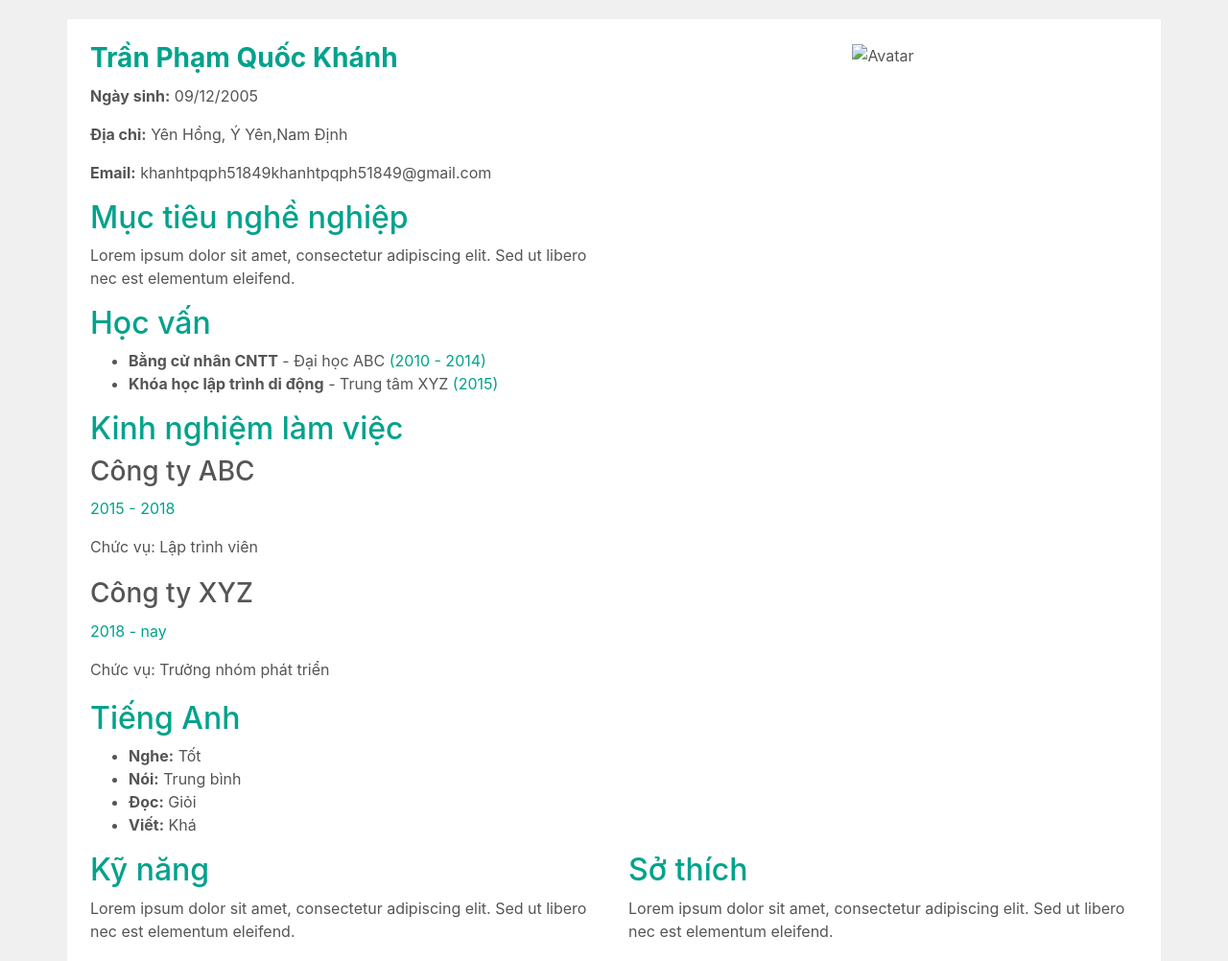
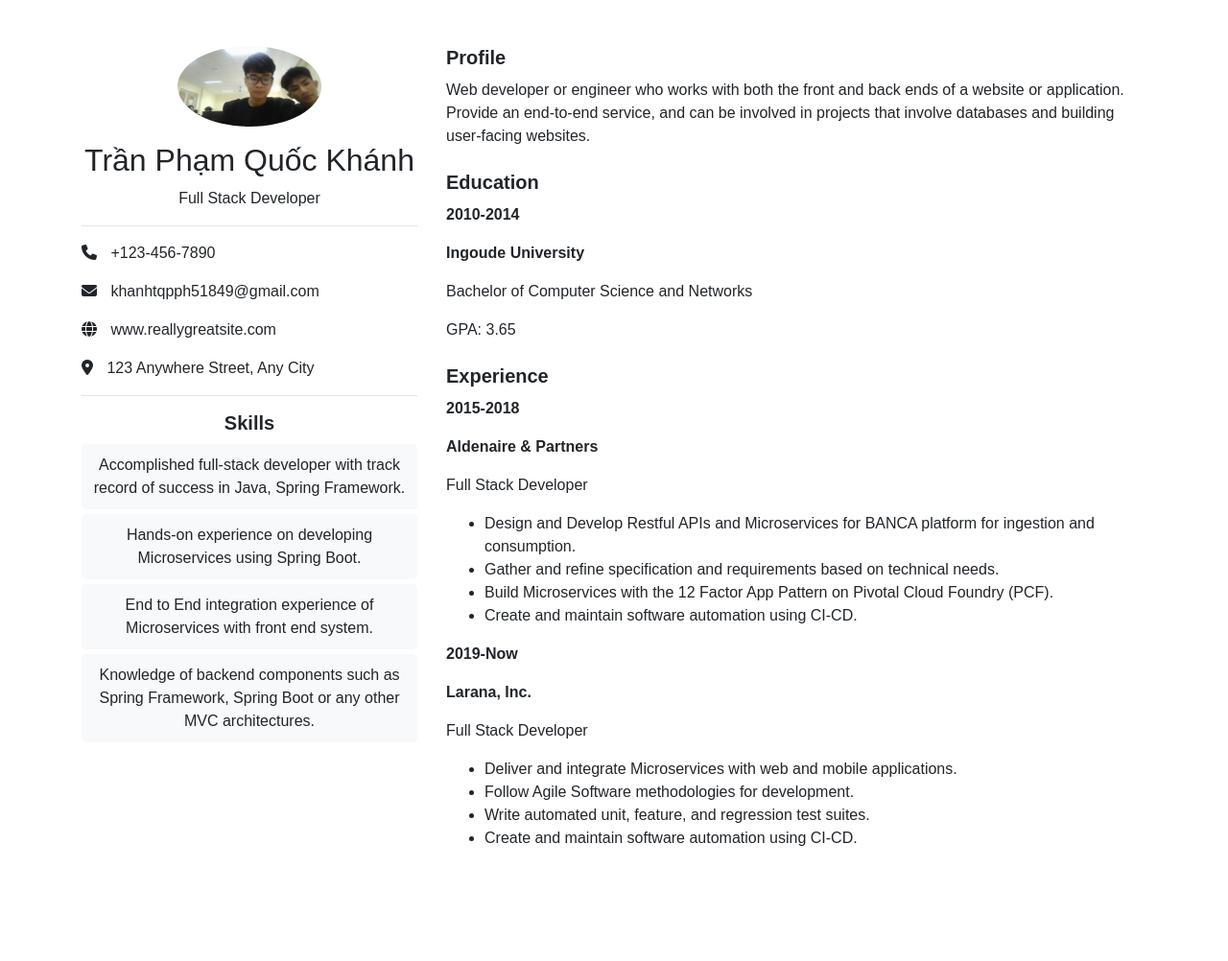
Before and after one commit to khanhtpq02/khanhtpq02.github.io, a plain HTML site: page index.html in a window 1280 px wide. Shown: the top 1002 px of the page at 96% size. After the commit the page ends 902 px from the top, so only its background shows below. Drawn offline with nearby package versions, Linux system fonts and the light colour scheme.

Commit message:
Update index.html

```diff
--- a/index.html
+++ b/index.html
@@ -3,124 +3,97 @@
 <head>
     <meta charset="UTF-8">
     <meta name="viewport" content="width=device-width, initial-scale=1.0">
-  <title>CV của bạn</title>
-  <link rel="stylesheet" href="https://maxcdn.bootstrapcdn.com/bootstrap/4.5.2/css/bootstrap.min.css">
+    <title>CV - Trần Phạm Quốc Khánh</title>
+    <link href="https://stackpath.bootstrapcdn.com/bootstrap/4.5.2/css/bootstrap.min.css" rel="stylesheet">
     <style>
         body {
-      background-color: #f0f0f0;
-      padding: 20px;
-      color: #555; /* Màu chữ chính */
+            font-family: Arial, sans-serif;
         }
-    .avatar {
-      max-width: 100%;
-      height: auto;
+        .profile-img {
+            width: 100%;
+            max-width: 150px;
+            border-radius: 50%;
         }
-    .name {
-      font-size: 28px;
+        .section-title {
             font-weight: bold;
-      color: #00a28c; /* Màu tên nổi bật */
             margin-bottom: 10px;
         }
-    .section-title {
-      color: #00a28c; /* Màu tiêu đề nổi bật */
+        .contact-info i {
+            margin-right: 10px;
         }
-    .highlight {
-      background-color: #00a28c;
-      color: white;
-      padding: 5px 10px;
-      border-radius: 4px;
+        .skills ul {
+            list-style: none;
+            padding-left: 0;
         }
-    .date {
-      color: #00a28c; /* Màu ngày tháng năm */
-    }
-    .work-experience {
-      margin-bottom: 20px; /* Khoảng cách giữa các mục kinh nghiệm làm việc */
-    }
-    .work-experience h3 {
-      margin-bottom: 10px; /* Khoảng cách giữa tiêu đề và nội dung */
+        .skills ul li {
+            background: #f8f9fa;
+            margin-bottom: 5px;
+            padding: 10px;
+            border-radius: 5px;
         }
     </style>
 </head>
 <body>
-  <div class="container bg-white p-4">
-    <!-- Hàng 1 -->
+    <div class="container mt-5">
         <div class="row">
-      <div class="col-md-6">
-        <h2 class="name">Trần Phạm Quốc Khánh </h2>
-        <p><strong>Ngày sinh:</strong> 09/12/2005</p>
-        <p><strong>Địa chỉ:</strong> Yên Hồng, Ý Yên,Nam Định</p>
-        <p><strong>Email:</strong> khanhtpqph51849khanhtpqph51849@gmail.com</p>
+            <div class="col-md-4 text-center">
+                <img src="https://github.com/khanhtpq02/khanhtpq02.github.io/blob/main/234.jpg" alt="Profile Image" class="profile-img mb-3">
+                <h2>Trần Phạm Quốc Khánh</h2>
+                <p>Full Stack Developer</p>
+                <hr>
+                <div class="contact-info text-left">
+                    <p><i class="fas fa-phone"></i> +123-456-7890</p>
+                    <p><i class="fas fa-envelope"></i> khanhtqpph51849@gmail.com</p>
+                    <p><i class="fas fa-globe"></i> www.reallygreatsite.com</p>
+                    <p><i class="fas fa-map-marker-alt"></i> 123 Anywhere Street, Any City</p>
                 </div>
-      <div class="col-md-6 text-center">
-        <img src="avatar.jpg" alt="Avatar" class="avatar">
-      </div>
-    </div>
-
-    <!-- Hàng 2 -->
-    <div class="row">
-      <div class="col-md-6">
-        <h2 class="section-title">Mục tiêu nghề nghiệp</h2>
-        <p>Lorem ipsum dolor sit amet, consectetur adipiscing elit. Sed ut libero nec est elementum eleifend.</p>
-      </div>
-    </div>
-
-    <!-- Hàng 3 -->
-    <div class="row">
-      <div class="col-md-6">
-        <h2 class="section-title">Học vấn</h2>
+                <hr>
+                <div class="skills">
+                    <h5 class="section-title">Skills</h5>
                     <ul>
-          <li><strong>Bằng cử nhân CNTT</strong> - Đại học ABC <span class="date"> (2010 - 2014)</span></li>
-          <li><strong>Khóa học lập trình di động</strong> - Trung tâm XYZ <span class="date">(2015)</span></li>
+                        <li>Accomplished full-stack developer with track record of success in Java, Spring Framework.</li>
+                        <li>Hands-on experience on developing Microservices using Spring Boot.</li>
+                        <li>End to End integration experience of Microservices with front end system.</li>
+                        <li>Knowledge of backend components such as Spring Framework, Spring Boot or any other MVC architectures.</li>
                     </ul>
                 </div>
             </div>
-
-    <!-- Hàng 4 -->
-    <div class="row">
-      <div class="col-md-6">
-        <h2 class="section-title">Kinh nghiệm làm việc</h2>
-        <div class="work-experience">
-          <h3>Công ty ABC</h3>
-          <p><span class="date">2015 - 2018</span></p>
-          <p>Chức vụ: Lập trình viên</p>
+            <div class="col-md-8">
+                <div class="profile">
+                    <h5 class="section-title">Profile</h5>
+                    <p>Web developer or engineer who works with both the front and back ends of a website or application. Provide an end-to-end service, and can be involved in projects that involve databases and building user-facing websites.</p>
                 </div>
-        <div class="work-experience">
-          <h3>Công ty XYZ</h3>
-          <p><span class="date">2018 - nay</span></p>
-          <p>Chức vụ: Trưởng nhóm phát triển</p>
+                <div class="education mt-4">
+                    <h5 class="section-title">Education</h5>
+                    <p><strong>2010-2014</strong></p>
+                    <p><strong>Ingoude University</strong></p>
+                    <p>Bachelor of Computer Science and Networks</p>
+                    <p>GPA: 3.65</p>
+                </div>
+                <div class="experience mt-4">
+                    <h5 class="section-title">Experience</h5>
+                    <p><strong>2015-2018</strong></p>
+                    <p><strong>Aldenaire & Partners</strong></p>
+                    <p>Full Stack Developer</p>
+                    <ul>
+                        <li>Design and Develop Restful APIs and Microservices for BANCA platform for ingestion and consumption.</li>
+                        <li>Gather and refine specification and requirements based on technical needs.</li>
+                        <li>Build Microservices with the 12 Factor App Pattern on Pivotal Cloud Foundry (PCF).</li>
+                        <li>Create and maintain software automation using CI-CD.</li>
+                    </ul>
+                    <p><strong>2019-Now</strong></p>
+                    <p><strong>Larana, Inc.</strong></p>
+                    <p>Full Stack Developer</p>
+                    <ul>
+                        <li>Deliver and integrate Microservices with web and mobile applications.</li>
+                        <li>Follow Agile Software methodologies for development.</li>
+                        <li>Write automated unit, feature, and regression test suites.</li>
+                        <li>Create and maintain software automation using CI-CD.</li>
+                    </ul>
                 </div>
             </div>
         </div>
-
-    <!-- Hàng 5 -->
-    <div class="row">
-      <div class="col-md-6">
-        <h2 class="section-title">Tiếng Anh</h2>
-        <ul>
-          <li><strong>Nghe:</strong> Tốt</li>
-          <li><strong>Nói:</strong> Trung bình</li>
-          <li><strong>Đọc:</strong> Giỏi</li>
-          <li><strong>Viết:</strong> Khá</li>
-        </ul>
     </div>
-    </div>
-
-    <!-- Hàng 6 -->
-    <div class="row">
-      <div class="col-md-6">
-        <h2 class="section-title">Kỹ năng</h2>
-        <p>Lorem ipsum dolor sit amet, consectetur adipiscing elit. Sed ut libero nec est elementum eleifend.</p>
-      </div>
-      <div class="col-md-6">
-        <h2 class="section-title">Sở thích</h2>
-        <p>Lorem ipsum dolor sit amet, consectetur adipiscing elit. Sed ut libero nec est elementum eleifend.</p>
-      </div>
-    </div>
-
-  </div>
-
-  <script src="https://ajax.googleapis.com/ajax/libs/jquery/3.5.1/jquery.min.js"></script>
-  <script src="https://cdnjs.cloudflare.com/ajax/libs/popper.js/1.16.0/umd/popper.min.js"></script>
-  <script src="https://maxcdn.bootstrapcdn.com/bootstrap/4.5.2/js/bootstrap.min.js"></script>
+    <script src="https://kit.fontawesome.com/a076d05399.js"></script>
 </body>
 </html>
```
Lines whose indentation alone changed are shown as unchanged.
